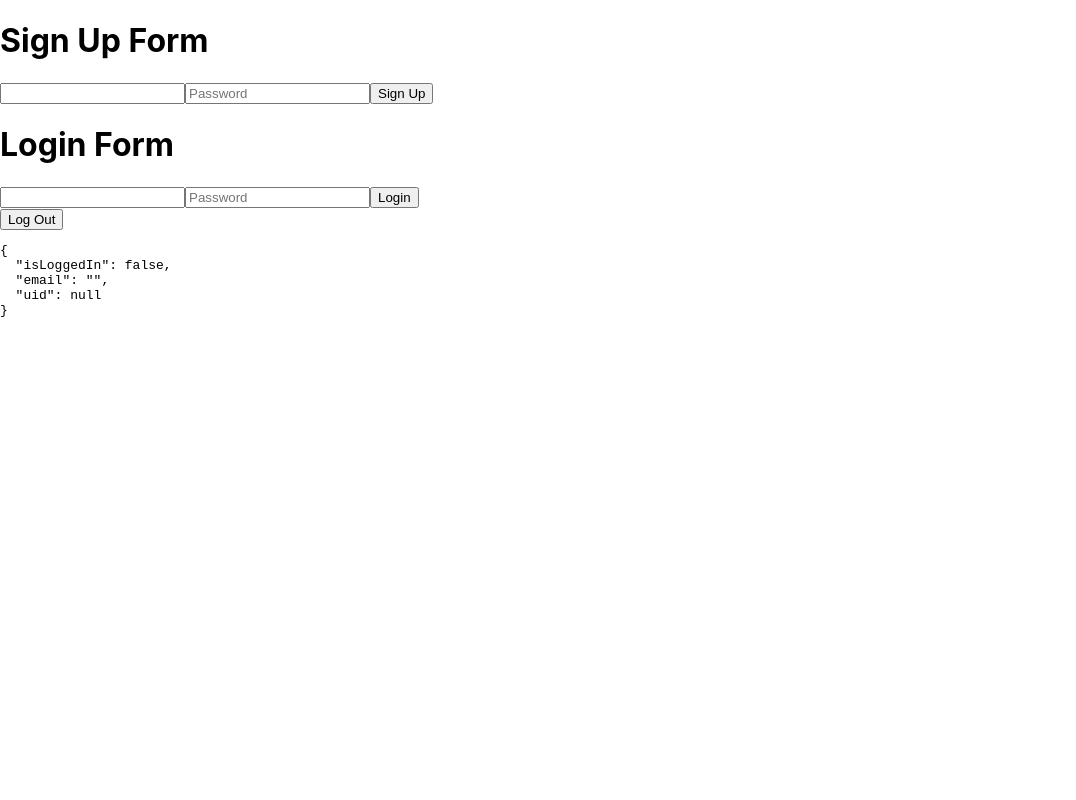
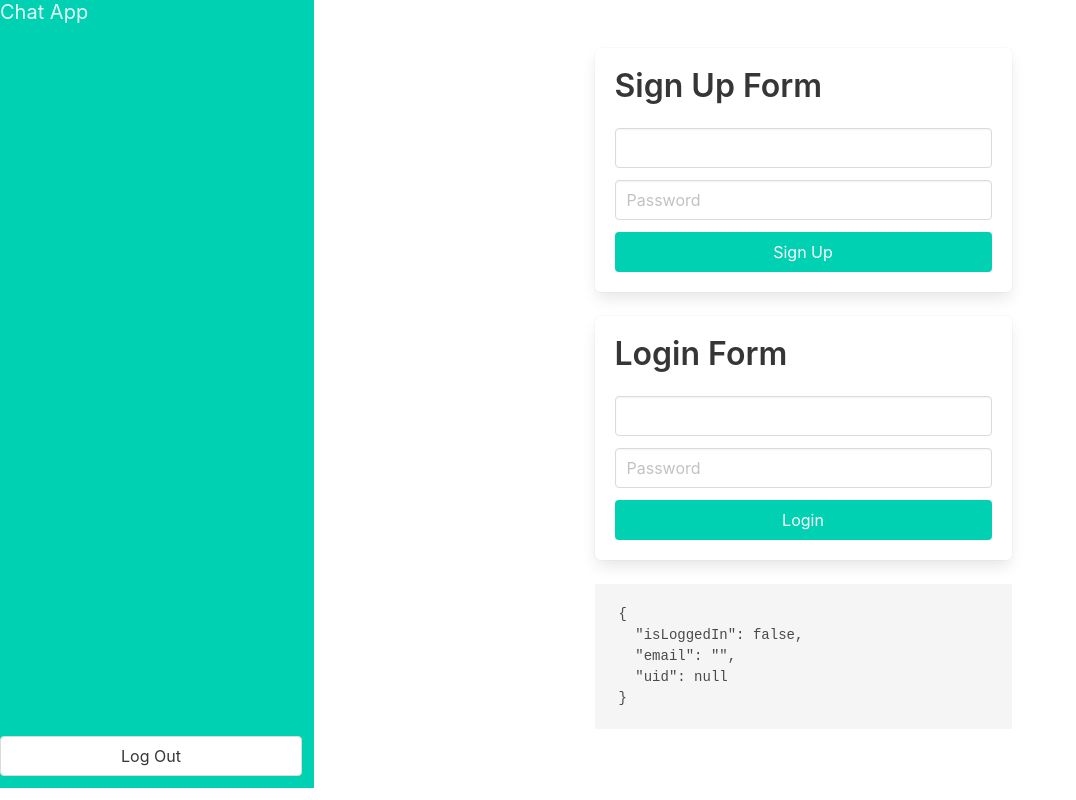
Before and after one commit to sergiofruto/chat-exercise, a React (Create React App) app: page / in a window 1280 px wide. Shown: the whole page, without its empty margins (0-1076 px from the left). Built offline with nearby package versions, Linux system fonts and the light colour scheme.

Commit message:
temporal styles + reorder in components

```diff
--- a/package.json
+++ b/package.json
@@ -6,6 +6,8 @@
     "@testing-library/jest-dom": "^4.2.4",
     "@testing-library/react": "^9.4.0",
     "@testing-library/user-event": "^7.2.1",
+    "bulma": "^0.8.0",
+    "firebase": "^7.8.0",
     "react": "^16.12.0",
     "react-dom": "^16.12.0",
     "react-scripts": "3.3.1"
--- a/src/App.js
+++ b/src/App.js
@@ -1,5 +1,8 @@
 import React, { Component } from 'react';
 import { auth } from './firebase-config';
+import 'bulma/css/bulma.css' ;
+import Sidebar from './components/Sidebar';
+import MainPanel from './components/MainPanel';
 import SignUpForm from './components/SignUpForm';
 import LoginForm from './components/LoginForm';
 
@@ -41,12 +44,13 @@ class App extends Component {
 
   render() {
     return (
-      <div className="App">
-        <SignUpForm onSignUp={this.handleSignUp} />
-        <LoginForm onLogin={this.handleLogin} />
-        <button onClick={this.handleLogout}>Log Out</button>
-        <pre>{JSON.stringify(this.state, null, 2)}</pre>
-        {this.state.isLoggedIn ? <p>You are logged in </p> : ''}
+      <div className="columns vh-100">
+        <Sidebar logout={this.handleLogout} />
+        <MainPanel logout={this.handleLogout} >
+          <SignUpForm onSignUp={this.handleSignUp} />
+          <LoginForm onLogin={this.handleLogin} />
+          <pre>{JSON.stringify(this.state, null, 2)}</pre>
+        </MainPanel>
       </div>
     );
   }
--- a/src/components/LoginForm/index.js
+++ b/src/components/LoginForm/index.js
@@ -29,22 +29,32 @@ class index extends Component {
 
   render() {
     return (
-      <div>
-        <h1>Login Form</h1>
+      <div className="box">
+        <h1 className="title">Login Form</h1>
         <form action="" onSubmit={this.login}>
+          <div className="field">
+            <div className="control">
               <input
+                className="input"
                 value={this.state.email}
                 type="text"
                 laceholder="Email"
                 onChange={this.updateEmail}
               />
+            </div>
+          </div>
+          <div className="field">
+            <div className="control">
               <input
+                className="input"
                 value={this.state.password}
                 type="password"
                 placeholder="Password"
                 onChange={this.updatePassword}
               />
-          <button type="submit">Login</button>
+            </div>
+          </div>
+          <button className="button is-primary is-fullwidth" type="submit">Login</button>
         </form>
       </div>
     );
--- /dev/null
+++ b/src/components/MainPanel/index.js
@@ -0,0 +1,17 @@
+import React from 'react';
+
+const index = ({ children, logout }) => {
+  return (
+    <div className="column hero">
+      <div className="hero-body">
+        <div className="columns is-centered">
+          <div className="column is-half">
+            {children}
+          </div>
+        </div>
+      </div>
+    </div>
+  );
+};
+
+export default index;
--- /dev/null
+++ b/src/components/Sidebar/index.js
@@ -0,0 +1,14 @@
+import React from 'react';
+
+const index = ({ logout }) => {
+  return (
+    <div className="column is-3 hero is-primary">
+      <h1 className="subtitle">Chat App</h1>
+      <div className="control">
+        <button className="button is-fullwidth" onClick={logout}>Log Out</button>
+      </div>
+    </div>
+  );
+};
+
+export default index;
--- a/src/components/SignUpForm/index.js
+++ b/src/components/SignUpForm/index.js
@@ -30,22 +30,32 @@ class index extends Component {
 
   render() {
     return (
-      <div>
-        <h1>Sign Up Form</h1>
+      <div className="box">
+        <h1 className="title">Sign Up Form</h1>
         <form action="" onSubmit={this.onSubmit}>
+          <div className="field">
+            <div className="control">
               <input
+                className="input"
                 value={this.state.email}
                 type="text"
                 laceholder="Email"
                 onChange={this.updateEmail}
               />
+            </div>
+          </div>
+          <div className="field">
+            <div className="control">
               <input
+                className="input"
                 value={this.state.password}
                 type="password"
                 placeholder="Password"
                 onChange={this.updatePassword}
               />
-          <button type="submit">Sign Up</button>
+            </div>
+          </div>
+          <button className="button is-fullwidth is-primary" type="submit">Sign Up</button>
         </form>
       </div>
     );
--- a/src/index.css
+++ b/src/index.css
@@ -11,3 +11,7 @@ code {
   font-family: source-code-pro, Menlo, Monaco, Consolas, 'Courier New',
     monospace;
 }
+
+.vh-100 {
+  height: 100vh;
+}
```
Also changed, not shown: 1 other file (tests, documents, lock files or other folders). Lines whose indentation alone changed are shown as unchanged.
